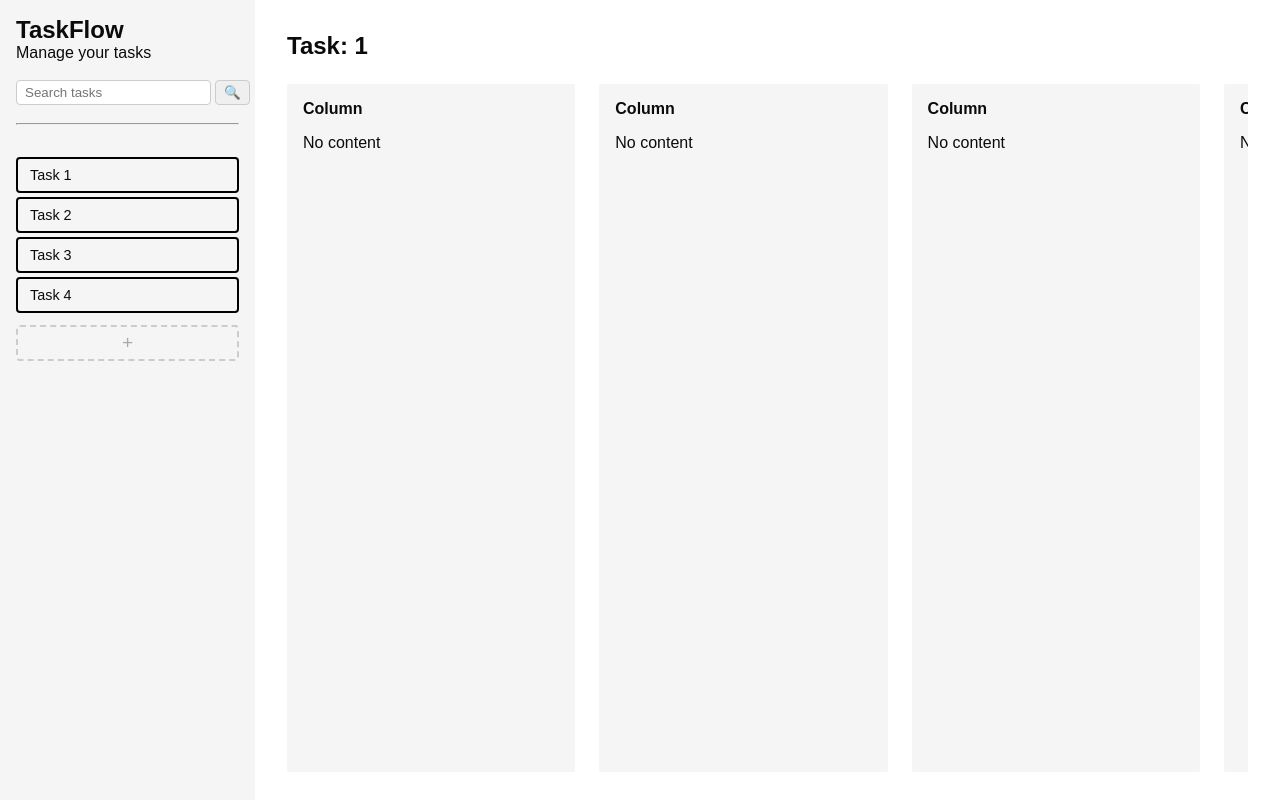
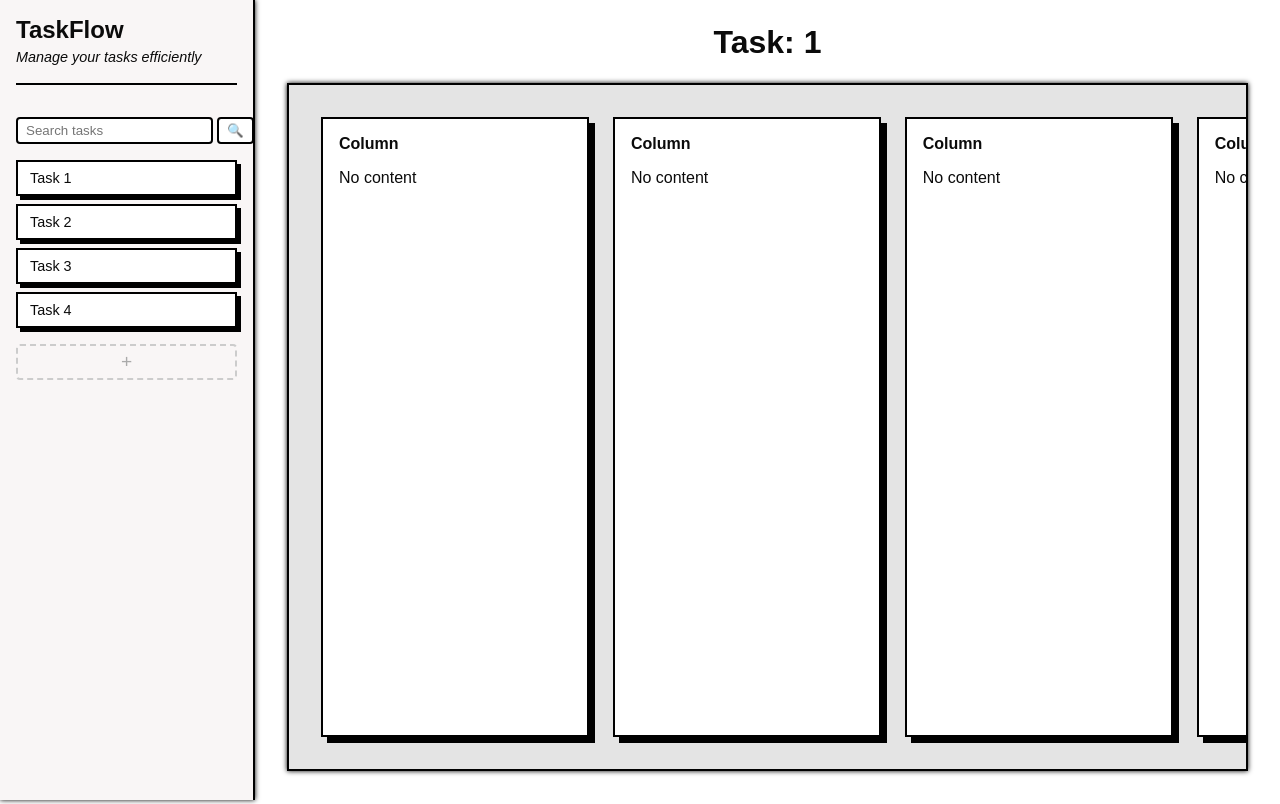
Before and after one commit to lenminh002/TaskFlow, a Next.js app: page /tasks/1 in a window 1280 px wide. Built offline with nearby package versions, Linux system fonts and the light colour scheme.

Commit message:
update UI and UX

```diff
--- a/src/app/layout.tsx
+++ b/src/app/layout.tsx
@@ -27,7 +27,7 @@ export default function RootLayout({
     <html lang="en" className={`${geistSans.variable} ${geistMono.variable}`}>
       <body>
         <NavBar />
-        <main style={{ marginLeft: '255px', padding: '2rem' }}>
+        <main style={{ marginLeft: '255px', padding: '2rem', paddingTop: '1.5rem' }}>
           {children}
         </main>
       </body>
--- a/src/app/tasks/[id]/page.module.css
+++ b/src/app/tasks/[id]/page.module.css
@@ -1,8 +1,9 @@
 .title {
-    font-size: 1.5rem;
+    font-size: 2rem;
     margin-top: 0;
-    margin-bottom: 1.5rem;
+    margin-bottom: 1.4rem;
     position: sticky;
+    text-align: center;
 }
 
 .columns {
@@ -10,6 +11,7 @@
     flex-direction: row;
     gap: 1.5rem;
     height: 100%;
+
 }
 
 .board {
@@ -18,25 +20,35 @@
     gap: 1rem;
     height: 86vh;
     overflow-x: auto;
+    padding: 2rem;
+    border: 2px solid #000;
+    background-color: #e4e4e4;
+    box-shadow: 0px 0px 5px #000;
+
 }
+
+
 
 .add_column {
     width: 48px;
     height: 48px;
     border-radius: 50%;
-    border: 2px dashed #ccc;
+    border: 2px dashed #000000;
     cursor: pointer;
     font-size: 1.5rem;
     display: flex;
     align-items: center;
     justify-content: center;
     background: transparent;
-    color: #aaa;
+    color: #000000;
     flex-shrink: 0;
     align-self: center;
+
+
+
 }
 
 .add_column:hover {
-    border-color: #888;
-    color: #888;
+    border-color: #747474;
+    color: #747474;
 }
--- a/src/app/tasks/[id]/page.tsx
+++ b/src/app/tasks/[id]/page.tsx
@@ -15,6 +15,7 @@ export default async function TaskPage({ params }: { params: { id: string } }) {
                     <Column />
                     <Column />
                     <button className={styles.add_column}>+</button>
+                    <div style={{ minWidth: '8px', flexShrink: 0 }} />
                 </div>
             </BoardContainer>
         </div>
--- a/src/components/Column/Column.module.css
+++ b/src/components/Column/Column.module.css
@@ -1,10 +1,17 @@
 .column {
-    background-color: #f5f5f5;
-    border-radius: 2px;
+    background-color: #ffffff;
     padding: 1rem;
     overflow-y: auto;
     width: 30%;
     flex-shrink: 0;
+    box-shadow: 6px 6px 0px #000;
+    border: 2px solid #000;
+
+}
+
+.column:hover {
+    transform: translate(-2px, -6px);
+    box-shadow: 8px 12px 0px #000;
 
 }
 
--- a/src/components/NavBar/NavBar.module.css
+++ b/src/components/NavBar/NavBar.module.css
@@ -1,58 +1,89 @@
 .nav {
-    background-color: #f5f5f5;
-    padding: 1rem;
     width: 255px;
     height: 100vh;
     position: fixed;
     left: 0;
     top: 0;
+    border-right: 2px solid #000000;
+    box-shadow: 0px 0px 5px #000;
+    padding: 1rem;
+    background-color: #f9f6f6;
+
 }
 
 .header {
     margin-bottom: 2rem;
 }
 
+.title {
+    margin-bottom: 0.3rem;
+
+}
+
+.subtitle {
+    font-size: 0.9rem;
+    font-style: italic;
+
+}
+
 .search {
     display: flex;
     gap: 0.25rem;
     border-radius: 4px;
+    margin-bottom: 0.5rem;
 }
 
 .search input {
     padding: 0.25rem 0.5rem;
     border-radius: 4px;
-    border: 1px solid #ccc;
+    border: 2px solid #000000;
 }
 
 .search button {
     padding: 0.25rem 0.5rem;
     border-radius: 4px;
     border: 1px solid #ccc;
+    cursor: pointer;
+    background-color: #ffffff;
+    border: 2px solid #000000;
+
 }
 
 .nav_items {
     display: flex;
     flex-direction: column;
-    gap: 0.25rem;
+    gap: 0.5rem;
 }
 
 .nav_item {
     padding: 0.5rem 0.75rem;
-    border-radius: 4px;
     cursor: pointer;
     font-size: 0.9rem;
     border: 2px solid #000000;
+    box-shadow: 4px 4px 0px #000;
+    background-color: #ffffff;
+
 
 }
 
 .nav_item:hover {
-    background-color: #e0e0e0;
+    transform: translate(-2px, -2px);
+    box-shadow: 6px 6px 0px #000;
 
 }
 
 .nav_item_active {
-    background-color: #e0e0e0;
+    transform: translate(2px, 2px);
+    box-shadow: 2px 2px 0px #000;
+    background-color: #e8e8e8;
     font-weight: 600;
+}
+
+.nav_item_active:hover {
+    transform: translate(2px, 2px);
+    box-shadow: 2px 2px 0px #000;
+    background-color: #e8e8e8;
+    cursor: default;
 }
 
 
--- a/src/components/NavBar/NavBar.tsx
+++ b/src/components/NavBar/NavBar.tsx
@@ -18,17 +18,17 @@ export default function NavBar() {
     return (
         <nav className={styles.nav}>
             <div className={styles.header}>
-                <h1>TaskFlow</h1>
-                <p>Manage your tasks</p>
+                <h1 className={styles.title}>TaskFlow</h1>
+                <p className={styles.subtitle}>Manage your tasks efficiently</p>
                 <br />
+                <hr style={{ border: '1.5px solid #000000' }} />
+
+            </div>
+            <div className={styles.nav_items}>
                 <search className={styles.search}>
                     <input type="text" placeholder="Search tasks" />
                     <button>🔍</button>
                 </search>
-                <br />
-                <hr />
-            </div>
-            <div className={styles.nav_items}>
                 {tasks.map((task) => (
                     <Link
                         href={`/tasks/${task.id}`}
```
Also changed, not shown: src/app/page.tsx (+8 -3 lines).
